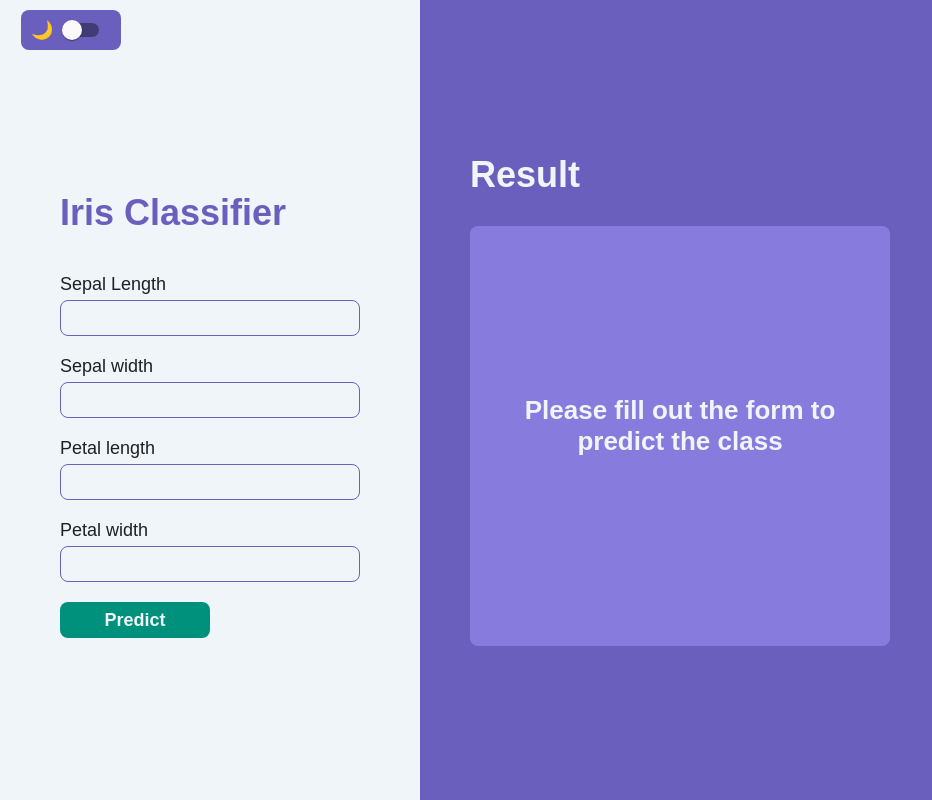
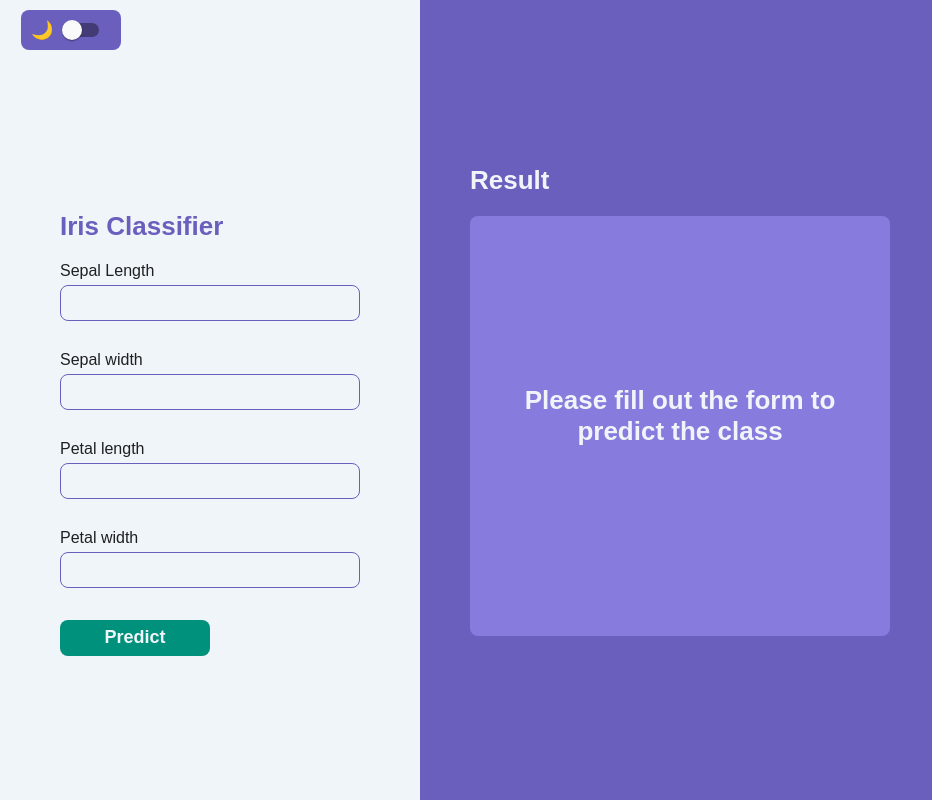
Before and after one commit to joaovictornsv/iris-classifier, a Next.js app: page / in a window 1280 px wide. Shown: the whole page, without its empty margins (0-932 px from the left). Built offline with nearby package versions, Linux system fonts and the light colour scheme.

Commit message:
feat: formik ok

```diff
--- a/src/components/ButtonSubmit/styles.ts
+++ b/src/components/ButtonSubmit/styles.ts
@@ -9,7 +9,7 @@ export const Button = styled.button`
   border: none;
   width: 150px;
   height: 36px;
-  margin: 10px 0px;
+  margin: 14px 0px;
   border-radius: 8px;
   cursor: pointer;
   transition: background-color 0.2s;
--- a/src/components/Input/InputError/styles.ts
+++ b/src/components/Input/InputError/styles.ts
@@ -2,12 +2,13 @@ import styled from 'styled-components'
 
 const InputErrorBase = styled.div`
   color: ${props => props.theme.error.text};
-  padding: 8px 4px 0px;
-  font-size: 14px;
+  padding: 4px 4px 0px;
+  font-size: 13px;
   display: flex;
   width: 300px;
   align-items: center;
   justify-content: left;
+  height: 18px;
 `
 
 export default InputErrorBase
--- a/src/components/Input/index.tsx
+++ b/src/components/Input/index.tsx
@@ -1,41 +1,27 @@
 /* eslint-disable @typescript-eslint/no-explicit-any */
-import React, { lazy, Suspense } from 'react'
+import React from 'react'
 import InputBase from './styles'
-import { FallbackText } from './InputError'
 import { FieldAttributes } from 'formik'
+import InputError from './InputError'
 
 interface InputProps extends FieldAttributes<any> {
   label: string;
-  errors: string | undefined;
-}
-
-const InputError = lazy(() => import('./InputError'))
-
-const Fallback = (): JSX.Element => {
-  return (
-    <FallbackText>Loading...</FallbackText>
-  )
 }
 
 const Input: React.FC<InputProps> = (props: InputProps) => {
   const {
     label,
     errors,
-    id,
     name,
     ...rest
   } = props
 
   return (
     <InputBase.Container>
-      <InputBase.Label htmlFor={id}>{label}</InputBase.Label>
-      <InputBase className={errors && 'invalid'} id={id} name={name} {...rest}/>
+      <InputBase.Label htmlFor={name}>{label}</InputBase.Label>
+      <InputBase className={errors && 'invalid'} name={name} {...rest}/>
 
-      {errors && (
-        <Suspense fallback={<Fallback />}>
-          <InputError text={errors} />
-        </Suspense>
-      )}
+      <InputError text={errors || null} />
 
     </InputBase.Container>
   )
--- a/src/components/Input/styles.ts
+++ b/src/components/Input/styles.ts
@@ -23,13 +23,13 @@ const InputBase: IInputBase = styled(Field)`
   }
 
   .invalid {
-    border: 1px solid ${props => props.theme.error.text} !important
+    border: 1px solid ${props => props.theme.error.text} !important;
   }
 `
 
 InputBase.Label = styled.label`
   color: ${props => props.theme.font.primary};
-  font-size: 18px;
+  font-size: 16px;
   margin-bottom: 5px;
   font-family: 'Montserrat', sans-serif;
 `
@@ -37,7 +37,10 @@ InputBase.Label = styled.label`
 InputBase.Container = styled.div`
   display: flex;
   flex-direction: column;
-  margin: 10px 0;
+  margin-top: 12px;
+  &:nth-child(1) {
+    margin-top: 0;
+  }
   width: max-content;
 `
 
--- a/src/pages/index.tsx
+++ b/src/pages/index.tsx
@@ -123,13 +123,12 @@ export default function Home({ toggleTheme }: IHome): JSX.Element {
               initialValues={initialFormValues}
               validationSchema={validation}
               onSubmit={ values => handleSubmit(values)}
-              validateOnChange={false}
+              validateOnChange={true}
               validateOnBlur={false}
             >
               {({ errors, values }) => (
               <Form translate="en" >
                 <Input
-                  id="sepal_length"
                   name="sepal_length"
                   type="text"
                   label="Sepal Length"
@@ -138,7 +137,6 @@ export default function Home({ toggleTheme }: IHome): JSX.Element {
                 />
 
                 <Input
-                  id="sepal_width"
                   name="sepal_width"
                   type="text"
                   label="Sepal width"
@@ -147,7 +145,6 @@ export default function Home({ toggleTheme }: IHome): JSX.Element {
                 />
 
                 <Input
-                  id="petal_length"
                   name="petal_length"
                   type="text"
                   label="Petal length"
@@ -156,7 +153,6 @@ export default function Home({ toggleTheme }: IHome): JSX.Element {
                 />
 
                 <Input
-                  id="petal_width"
                   name="petal_width"
                   type="text"
                   label="Petal width"
--- a/src/styles/pages/Form/index.ts
+++ b/src/styles/pages/Form/index.ts
@@ -24,7 +24,6 @@ FormBase.Container = styled.div`
   max-width: 700px;
   display: flex;
   flex-direction: column;
-  justify-content: center;
   align-items: center;
 
   @media(max-height: 450px) {
@@ -44,14 +43,13 @@ FormBase.Content = styled.div`
   height: max-content;
   width: max-content;
   margin: auto 0;
-  padding-bottom: 40px
 `
 
 FormBase.Title = styled.h1`
   color: ${props => props.theme.colors.primary};
-  font-size: 36px;
+  font-size: 26px;
   margin-top: 0;
-  margin-bottom: 30px;
+  margin-bottom: 20px;
   font-family: 'Montserrat', sans-serif;
 `
 
--- a/src/styles/pages/Result/index.ts
+++ b/src/styles/pages/Result/index.ts
@@ -69,9 +69,9 @@ Result.Box = styled.div`
 
 Result.Title = styled.h1`
   color: #f0f5f9;
-  font-size: 36px;
+  font-size: 26px;
   margin-top: 0;
-  margin-bottom: 30px;
+  margin-bottom: 20px;
   font-family: 'Montserrat', sans-serif;
 `
 
```
